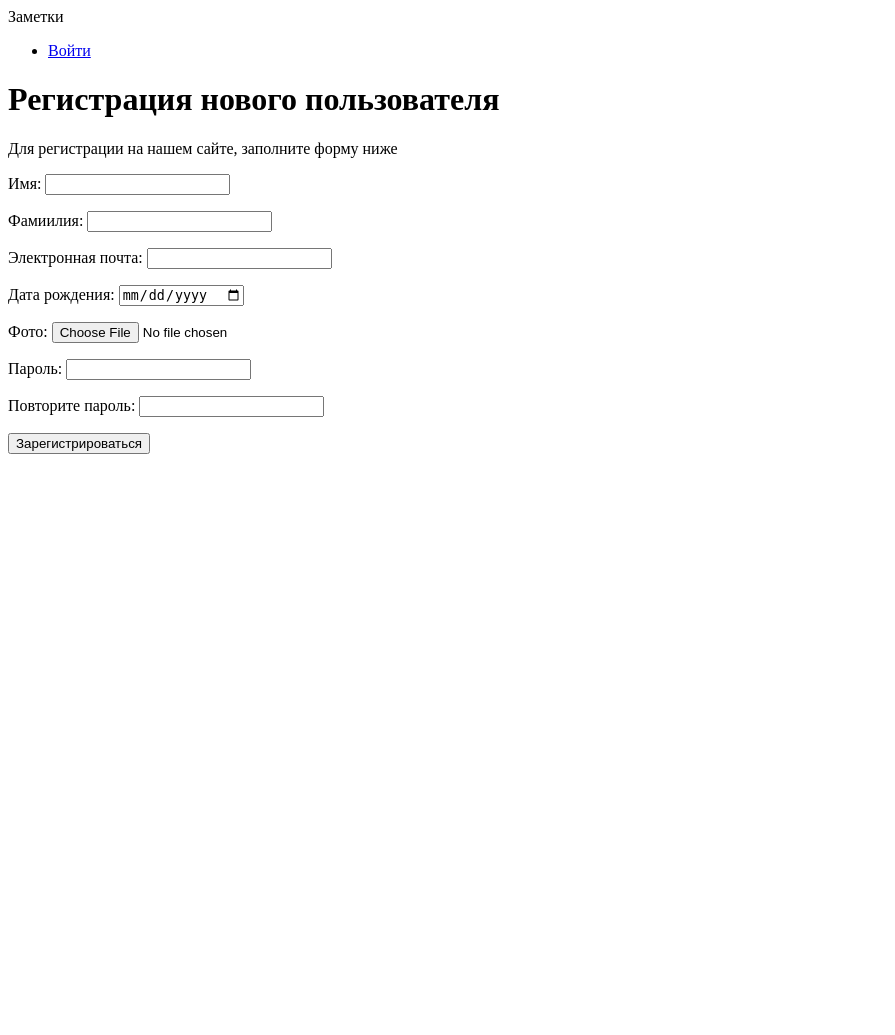
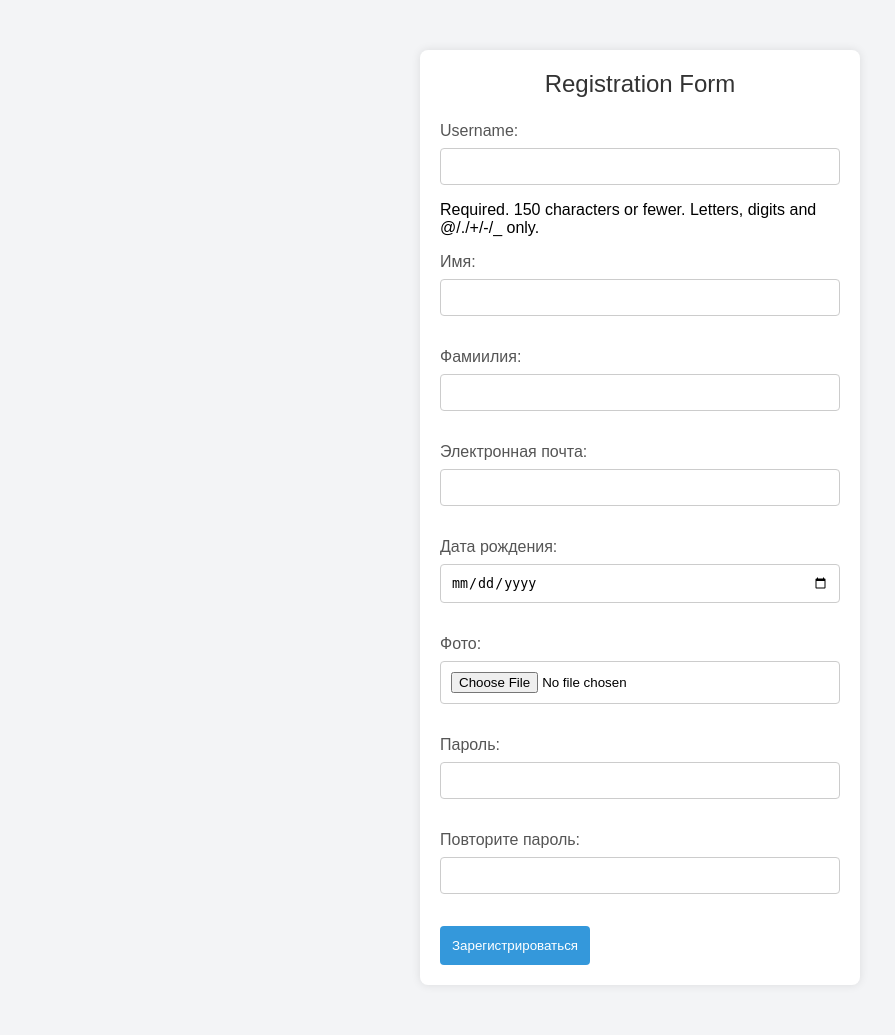
Before and after one commit to ilya-baykov/social_web, a Django app: page /account/register/ in a window 1280 px wide. Shown: the whole page, without its empty margins (0-895 px from the left). Before the commit the page ends 454 px from the top, so only its background shows below. Run offline with Django 4.2, Linux system fonts and the light colour scheme.

Commit message:
Добавил оформление на страницу регистрации

```diff
--- a/bookmarks/account/forms.py
+++ b/bookmarks/account/forms.py
@@ -16,15 +16,17 @@ class CustomAuthenticationForm(AuthenticationForm):
 
 
 class UserRegistrationForm(forms.ModelForm):
-    date_of_birth = forms.DateField(label='Дата рождения', required=False, widget=forms.DateInput(attrs={'type': 'date'}))
+    date_of_birth = forms.DateField(label='Дата рождения', required=False,
+                                    widget=forms.DateInput(attrs={'type': 'date'}))
     photo = forms.ImageField(label="Фото", required=False)
     password = forms.CharField(label='Пароль', widget=forms.PasswordInput)
     password2 = forms.CharField(label='Повторите пароль', widget=forms.PasswordInput)
 
     class Meta:
         model = User
-        fields = ['first_name', 'last_name', 'email']
+        fields = ['username', 'first_name', 'last_name', 'email']
         labels = {
+            'username': 'Username',
             'first_name': 'Имя:',
             'last_name': "Фамиилия",
             'email': 'Электронная почта',
--- /dev/null
+++ b/bookmarks/account/static/account/css/registration.css
@@ -0,0 +1,50 @@
+body {
+    font-family: 'Arial', sans-serif;
+    background-color: #f3f4f6;
+}
+
+.registration-container {
+    max-width: 400px;
+    margin: 50px auto;
+    background-color: #fff;
+    padding: 20px;
+    border-radius: 8px;
+    box-shadow: 0 0 10px rgba(0, 0, 0, 0.1);
+}
+
+.registration-header {
+    text-align: center;
+    font-size: 1.5rem;
+    color: #333;
+    margin-bottom: 1.5rem;
+}
+
+.registration-form label {
+    display: block;
+    margin-bottom: 8px;
+    color: #555;
+}
+
+.registration-form input,
+.registration-form select {
+    width: 100%;
+    padding: 10px;
+    margin-bottom: 16px;
+    border: 1px solid #ccc;
+    border-radius: 4px;
+    box-sizing: border-box;
+}
+
+.registration-form button {
+    background-color: #3498db;
+    color: #fff;
+    padding: 12px;
+    border: none;
+    border-radius: 4px;
+    cursor: pointer;
+    transition: background-color 0.3s;
+}
+
+.registration-form button:hover {
+    background-color: #2980b9;
+}
--- a/bookmarks/account/templates/account/register.html
+++ b/bookmarks/account/templates/account/register.html
@@ -1,15 +1,22 @@
 {% extends 'account/base.html' %}
 {% block title %}Регистрация{% endblock %}
+
+{% block styles_link %}
+{% load static %}
+<link href="{% static 'account/css/registration.css' %}" rel="stylesheet">
+{% endblock %}
+
 {% block content %}
-
-{% include 'account/includes/header_registration_block.html'  %}
-<h1>Регистрация нового пользователя</h1>
-<p>Для регистрации на нашем сайте, заполните форму ниже</p>
-<form method="post">
-    {% csrf_token %}
-    {{form.as_p}}
-    <input type="submit" value="Зарегистрироваться">
-</form>
-
-
+<div class="registration-container">
+    <div class="registration-header">
+        Registration Form
+    </div>
+    <form class="registration-form" method="post" enctype="multipart/form-data">
+        {% csrf_token %}
+        {{ form.as_p }}
+        <div class="mt-4">
+            <button type="submit">Зарегистрироваться<i class="fa fa-long-arrow-right"></i></button>
+        </div>
+    </form>
+</div>
 {% endblock %}
```
Also changed, not shown: bookmarks/db.sqlite3, bookmarks/media/users/2023/11/21/ilya_MkFlsOh.jpg (added).
